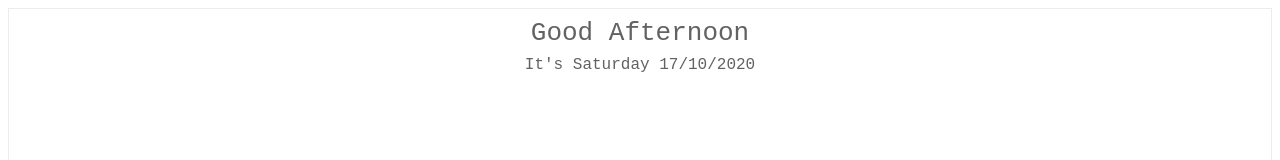
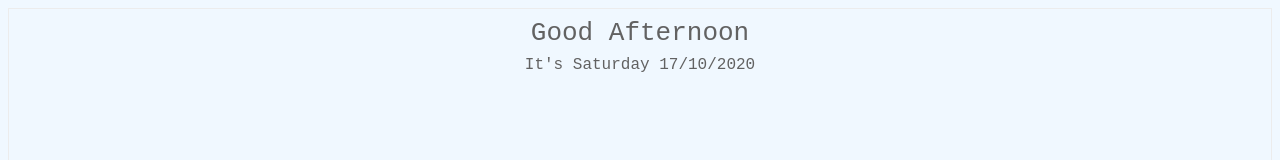
Before and after one commit to shenjiayun926/notion, a plain HTML site: page greetings.html in a window 1280 px wide. Shown: the top 160 px of the page. Drawn offline with Linux system fonts and the light colour scheme.

Commit message:
Update greetings.html

```diff
--- a/greetings.html
+++ b/greetings.html
@@ -18,7 +18,7 @@
     font-size:large;
 }
 body{
-    background-color: navyblue;
+    background-color: aliceblue;
 }
     </style>
 </head>
```
